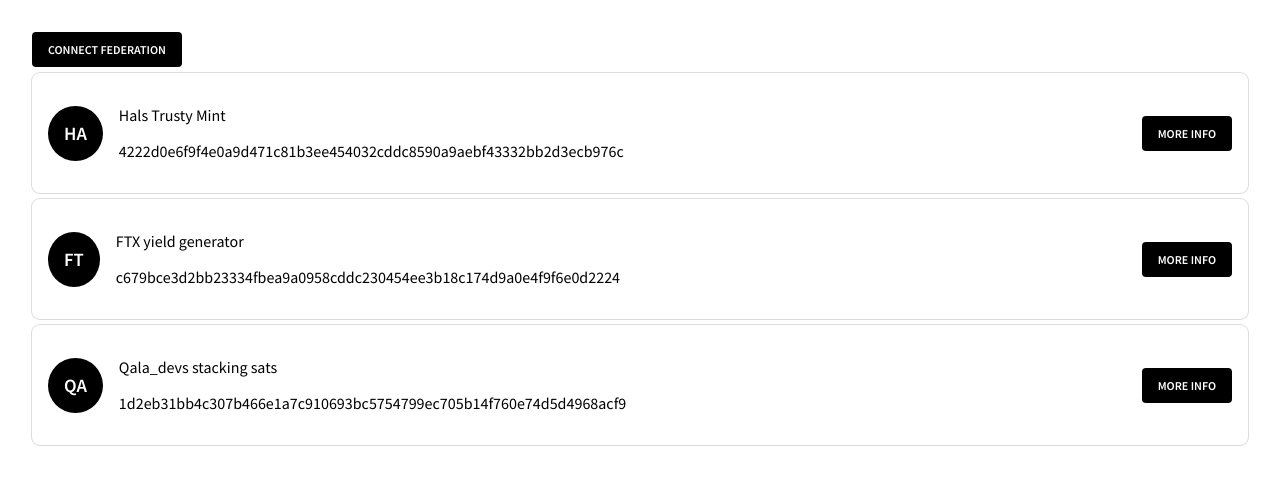
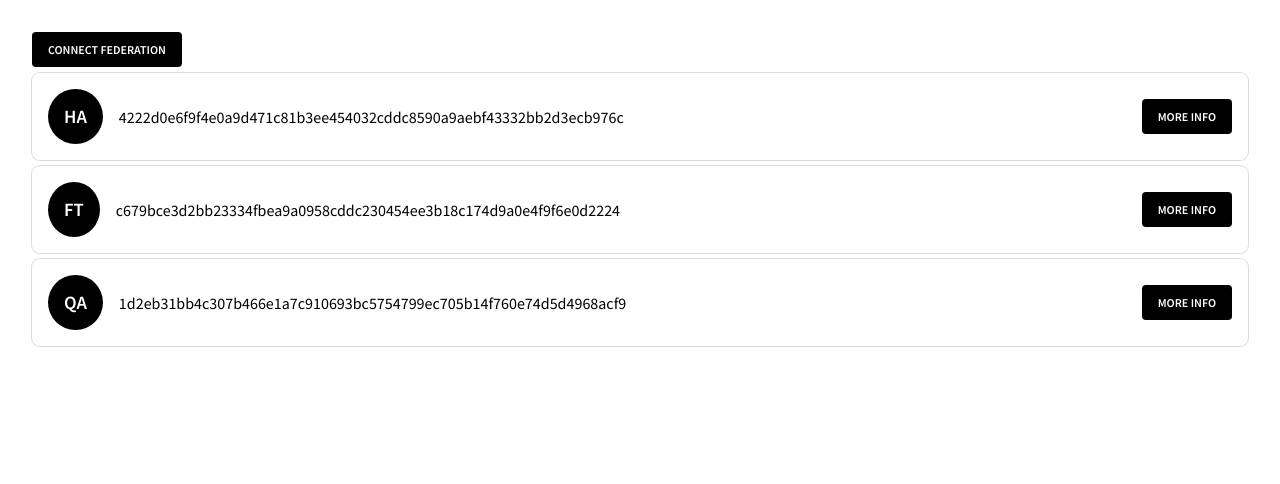
Before and after one commit to okjodom/mintgate, a React (Create React App) app: page / in a window 1280 px wide. Shown: the top 484 px of the page. Built offline with nearby package versions, Linux system fonts and the light colour scheme.

Commit message:
update dummy data

```diff
--- a/src/federation.data.ts
+++ b/src/federation.data.ts
@@ -1,41 +1,41 @@
 // Mock information
 export const data = {
-    "federations": [
+    federations: [
         {
-            "federation_id": "Hals_trusty_mint",
-            "mint_pubkey": "4222d0e6f9f4e0a9d471c81b3ee454032cddc8590a9aebf43332bb2d3ecb976c",
-            "description": "Hals Trusty Mint",
-            "date_created": "2018-01-01T00:00:00Z",
-            "details": {
-            "name": "Hals_trusty_mint",
-            "description": "Hals_trusty_mint",
-            "url": ""
-            }
+            federation_id: 'Hals_trusty_mint',
+            mint_pubkey: '4222d0e6f9f4e0a9d471c81b3ee454032cddc8590a9aebf43332bb2d3ecb976c',
+            details: {
+                description: 'Hals Trusty Mint',
+                date_created: '2018-01-01T00:00:00Z',
+                name: 'Hals_trusty_mint',
+                url: '',
+                active: true,
+            },
         },
 
         {
-            "federation_id": "FTX_yield_gen",
-            "mint_pubkey": "c679bce3d2bb23334fbea9a0958cddc230454ee3b18c174d9a0e4f9f6e0d2224",
-            "description": "FTX yield generator",
-            "date_created": "2018-01-01T00:00:00Z",
-            "details": {
-            "name": "FTX_yield_gen",
-            "description": "FTX yield generator",
-            "url": ""
-            }
+            federation_id: 'FTX_yield_gen',
+            mint_pubkey: 'c679bce3d2bb23334fbea9a0958cddc230454ee3b18c174d9a0e4f9f6e0d2224',
+            details: {
+                description: 'FTX yield generator',
+                date_created: '2019-01-01T00:00:00Z',
+                name: 'FTX_yield_gen',
+                url: '',
+                active: true,
+            },
         },
 
         {
-            "federation_id": "Qala_devs",
-            "mint_pubkey": "1d2eb31bb4c307b466e1a7c910693bc5754799ec705b14f760e74d5d4968acf9",
-            "description": "Qala_devs stacking sats",
-            "date_created": "2018-01-01T00:00:00Z",
-            "details": {
-            "name": "Qala_devs",
-            "description": "Qala_devs",
-            "url": ""
-            }
+            federation_id: 'Qala_devs',
+            mint_pubkey: '1d2eb31bb4c307b466e1a7c910693bc5754799ec705b14f760e74d5d4968acf9',
+            details: {
+                description: 'Qala_devs stacking sats',
+                date_created: '2020-01-01T00:00:00Z',
+                name: 'Qala_devs',
+                url: '',
+                active: false,
+            },
         },
-        ],
-        "version_hash": "f876d12a78df7d4ef5b3a4913590ded6bfe5c3b1"
-    }
+    ],
+    version_hash: 'f876d12a78df7d4ef5b3a4913590ded6bfe5c3b1',
+};
```
